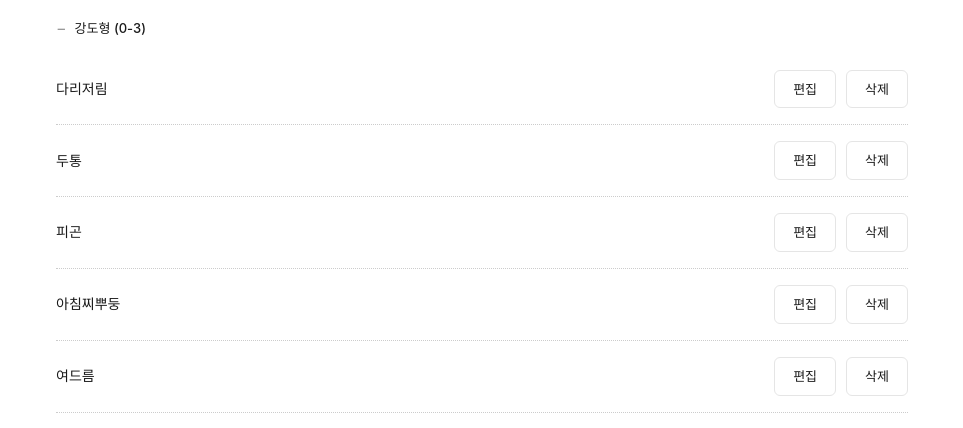
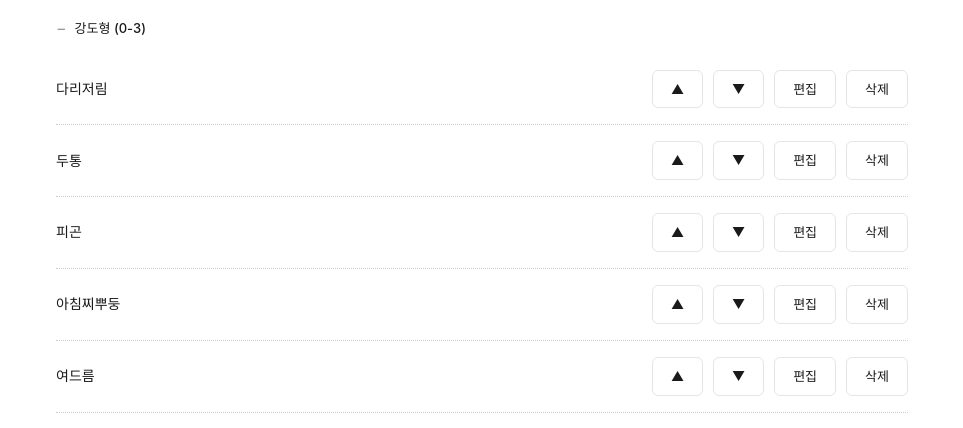
Before and after one commit to miyaza-tech/Body-Pattern-Engine, a React (Vite) app: page / in a window 1280 px wide. Both pictures are taken after a click on the button "키워드". Shown: the part 351-779 px from the top of the page, without its empty margins (158-1121 px from the left). Built offline with nearby package versions, Linux system fonts and the light colour scheme.

Commit message:
feat: 키워드 순서 이동 기능 추가

```diff
--- a/src/App.tsx
+++ b/src/App.tsx
@@ -66,7 +66,7 @@ function App() {
   // ?곗씠????
   const { periods, getPeriod, addPeriod, deletePeriod, updatePeriodDays } = usePeriods();
   const { sortedRecords, getRecord, setKeywordValue, setMemo, getRecordsForPeriod, deleteRecordsForPeriod, deleteRecord, moveRecord, setRecords } = useRecords(periods);
-  const { keywords, grouped, addKeyword, updateKeyword, deleteKeyword, resetToDefaults: resetKeywords, setKeywords } = useKeywords();
+  const { keywords, grouped, addKeyword, updateKeyword, deleteKeyword, moveKeyword, resetToDefaults: resetKeywords, setKeywords } = useKeywords();
 
   // UI ?곹깭
   const [tab, setTab] = useState<Tab>("record");
@@ -315,6 +315,7 @@ function App() {
             onAddKeyword={addKeyword}
             onUpdateKeyword={updateKeyword}
             onDeleteKeyword={handleDeleteKeyword}
+            onMoveKeyword={moveKeyword}
             onResetDefaults={resetKeywords}
             showToast={success}
           />
--- a/src/components/KeywordTab.tsx
+++ b/src/components/KeywordTab.tsx
@@ -7,6 +7,7 @@ interface KeywordTabProps {
   onAddKeyword: (name: string, type: KeywordType) => boolean;
   onUpdateKeyword: (id: string, name: string, type?: KeywordType) => boolean;
   onDeleteKeyword: (id: string) => void;
+  onMoveKeyword: (id: string, direction: "up" | "down") => void;
   onResetDefaults: () => void;
   showToast: (message: string) => void;
 }
@@ -23,6 +24,7 @@ export function KeywordTab({
   onAddKeyword,
   onUpdateKeyword,
   onDeleteKeyword,
+  onMoveKeyword,
   onResetDefaults,
   showToast,
 }: KeywordTabProps) {
@@ -141,6 +143,22 @@ export function KeywordTab({
                     <div className="chip-list">
                       <button
                         className="chip"
+                        onClick={() => onMoveKeyword(keyword.id, "up")}
+                        aria-label={`${keyword.name} 위로 이동`}
+                        title="위로 이동"
+                      >
+                        ▲
+                      </button>
+                      <button
+                        className="chip"
+                        onClick={() => onMoveKeyword(keyword.id, "down")}
+                        aria-label={`${keyword.name} 아래로 이동`}
+                        title="아래로 이동"
+                      >
+                        ▼
+                      </button>
+                      <button
+                        className="chip"
                         onClick={() => {
                           setEditingId(keyword.id);
                           setEditingName(keyword.name);
--- a/src/hooks/useKeywords.ts
+++ b/src/hooks/useKeywords.ts
@@ -99,6 +99,23 @@ export function useKeywords() {
     [setKeywords]
   );
 
+  const moveKeyword = useCallback(
+    (id: string, direction: "up" | "down") => {
+      setKeywords((prev) => {
+        const index = prev.findIndex((k) => k.id === id);
+        if (index === -1) return prev;
+
+        const newIndex = direction === "up" ? index - 1 : index + 1;
+        if (newIndex < 0 || newIndex >= prev.length) return prev;
+
+        const newKeywords = [...prev];
+        [newKeywords[index], newKeywords[newIndex]] = [newKeywords[newIndex], newKeywords[index]];
+        return newKeywords;
+      });
+    },
+    [setKeywords]
+  );
+
   const resetToDefaults = useCallback(() => {
     setKeywords(DEFAULT_KEYWORDS);
   }, [setKeywords]);
@@ -110,6 +127,7 @@ export function useKeywords() {
     addKeyword,
     updateKeyword,
     deleteKeyword,
+    moveKeyword,
     resetToDefaults,
     setKeywords,
   };
```
Also changed, not shown: 1 other file (tests, documents, lock files or other folders).
